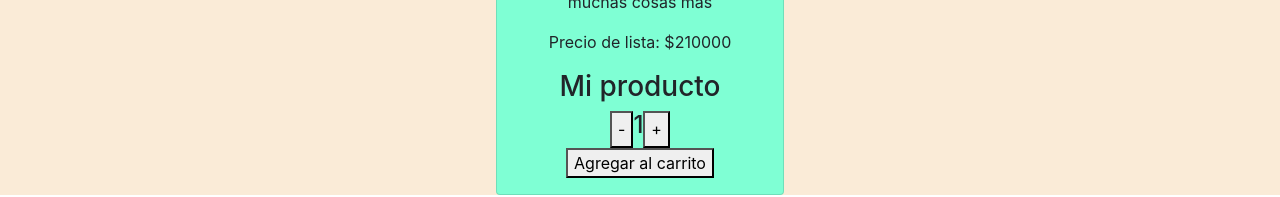
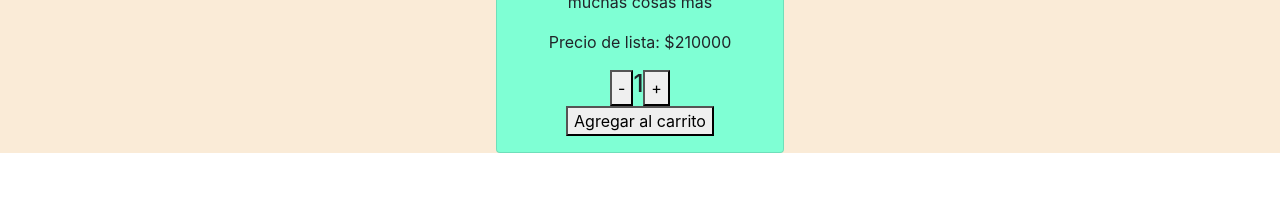
Before and after one commit to Santiago-Guerci/React-CoderHouse, a React (Create React App) app: page /detail/1 in a window 1280 px wide. Shown: the part 565-762 px from the top of the page. Built offline with nearby package versions, Linux system fonts and the light colour scheme.

Commit message:
onAdd funcionando

```diff
--- a/src/components/ItemCount/ItemCount.js
+++ b/src/components/ItemCount/ItemCount.js
@@ -18,7 +18,6 @@ const ItemCount = ({stock, initial, onAdd}) => {
 
     return (
         <div>
-            <h3>Mi producto</h3>
             <div className='d-flex justify-content-center'>
                 {/* En el onClick uso las arrowFunction para ejecutar una función de callback */}
                 <button onClick={()=> restar()}>-</button>
--- a/src/components/ItemDetail/ItemDetail.js
+++ b/src/components/ItemDetail/ItemDetail.js
@@ -1,9 +1,13 @@
 import ItemCount from '../ItemCount/ItemCount'
+import { useState } from 'react';
+import { Link } from 'react-router-dom'
 
 const ItemDetail = ({img, name, detail, price, stock}) => {
+    const [cantidad, setCantidad] = useState(0);
 
     const handleAdd = (counter) => {
         console.log(`realice compra de ${counter} items`);
+        setCantidad(counter);
     }
 
     return(
@@ -13,7 +17,9 @@ const ItemDetail = ({img, name, detail, price, stock}) => {
                 <h5 className="card-title">{name}</h5>
                 <p className="card-text">{detail}</p>
                 <p className="card-text">Precio de lista: ${price}</p>
-                <ItemCount stock={stock} initial={1} onAdd={handleAdd}/>
+                {cantidad === 0 ? <ItemCount stock={stock} initial={1} onAdd={handleAdd}/> : <Link to={'/cart'}>Ir al carrito </Link>}
+
+                {/* <ItemCount stock={stock} initial={1} onAdd={handleAdd}/> */}
             </div>
         </div>
     )
--- a/src/components/ItemListContainer/ItemListContainer.js
+++ b/src/components/ItemListContainer/ItemListContainer.js
@@ -10,7 +10,7 @@ const ItemListContainer = ({greeting}) => {
 
     useEffect(() => {
         getProducts(categoryId).then(productos => {
-            console.log(productos)
+            // console.log(productos)
             setProducts(productos)
         })
     }, [categoryId]) //lo que está dentro del corchete es lo que el useEffect está "mirando" a ver si cambia para volver a ejecutarse
```
